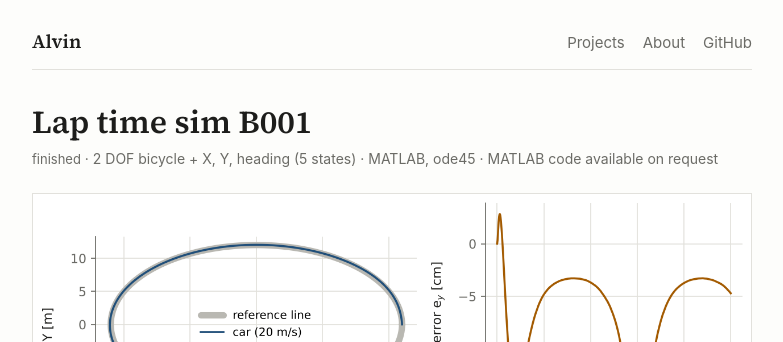
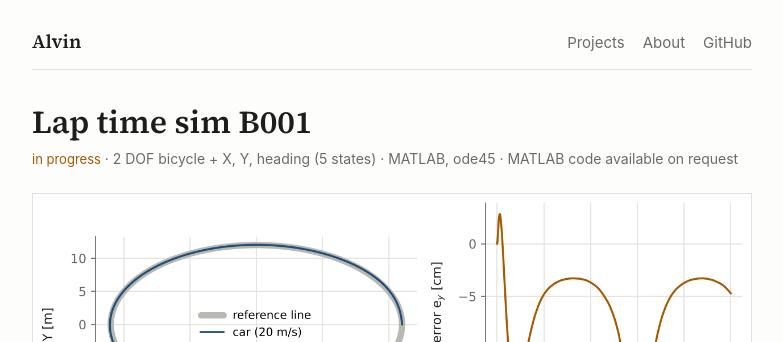
Before and after one commit to AartSin/vehicle_dynamics, a Jekyll site: the page built from _projects/03-b001.md, in a window 1280 px wide. Shown: the top 342 px of the page, without its empty margins (248-1031 px from the left). Built offline with Jekyll 4.4.1, drawn with Linux system fonts in a browser that asks for light colours.

Commit message:
Mark VD basics, B001 and C001 as in progress
Co-Authored-By: Claude Opus 5.5 <noreply@anthropic.com>
Claude-Session: https://claude.ai/code/session_012sArsKhJ96XxJ7NdR2Wfat

```diff
--- a/_projects/03-b001.md
+++ b/_projects/03-b001.md
@@ -3,7 +3,7 @@ title: "Lap time sim B001"
 order: 3
 code: "B001"
 category: "Lap time simulation"
-status: done
+status: in progress
 dof: "2 DOF bicycle + X, Y, heading (5 states)"
 purpose: "Drive the bicycle model around a track with a steering controller"
 tools: "MATLAB, ode45"
```
